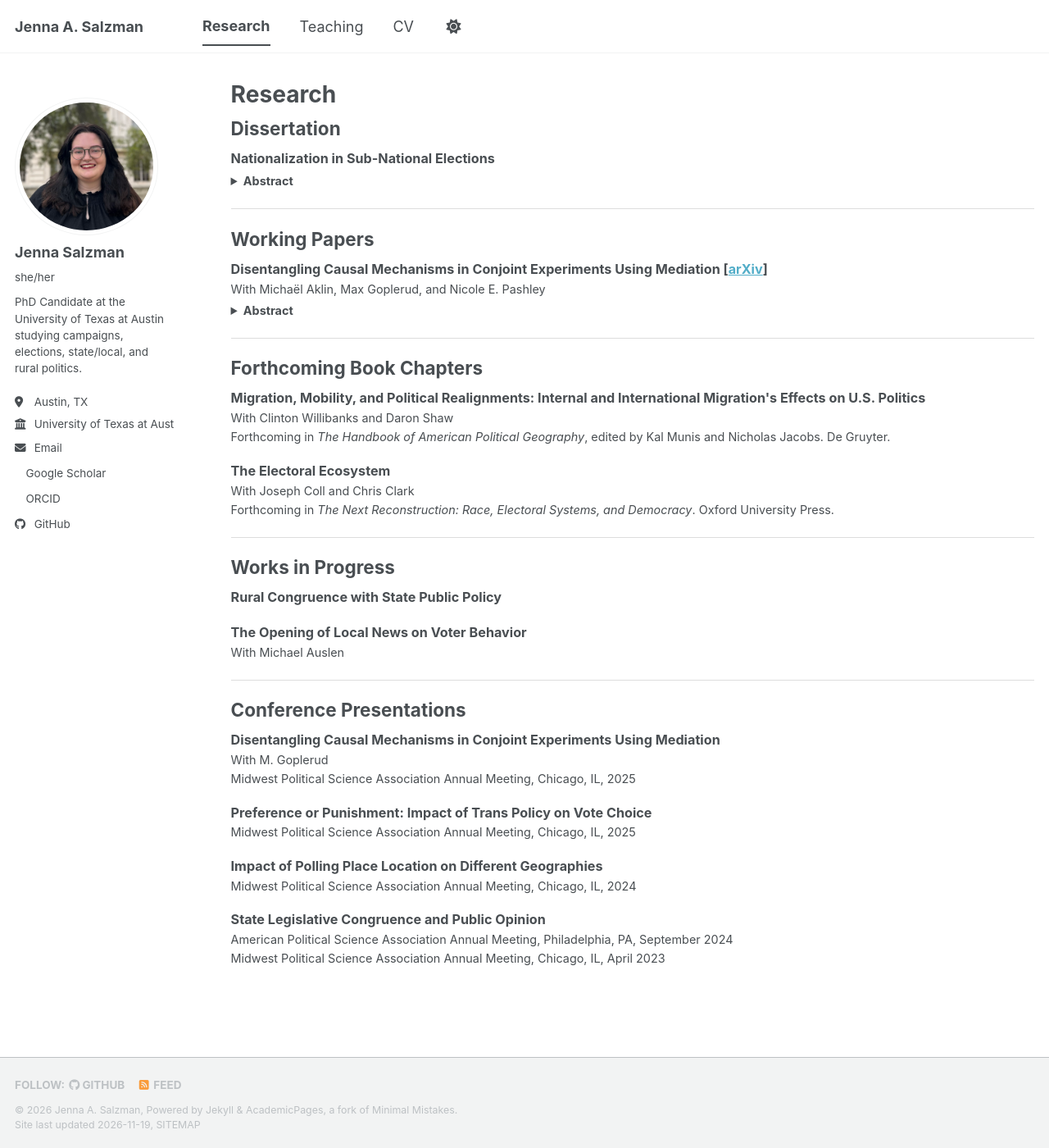
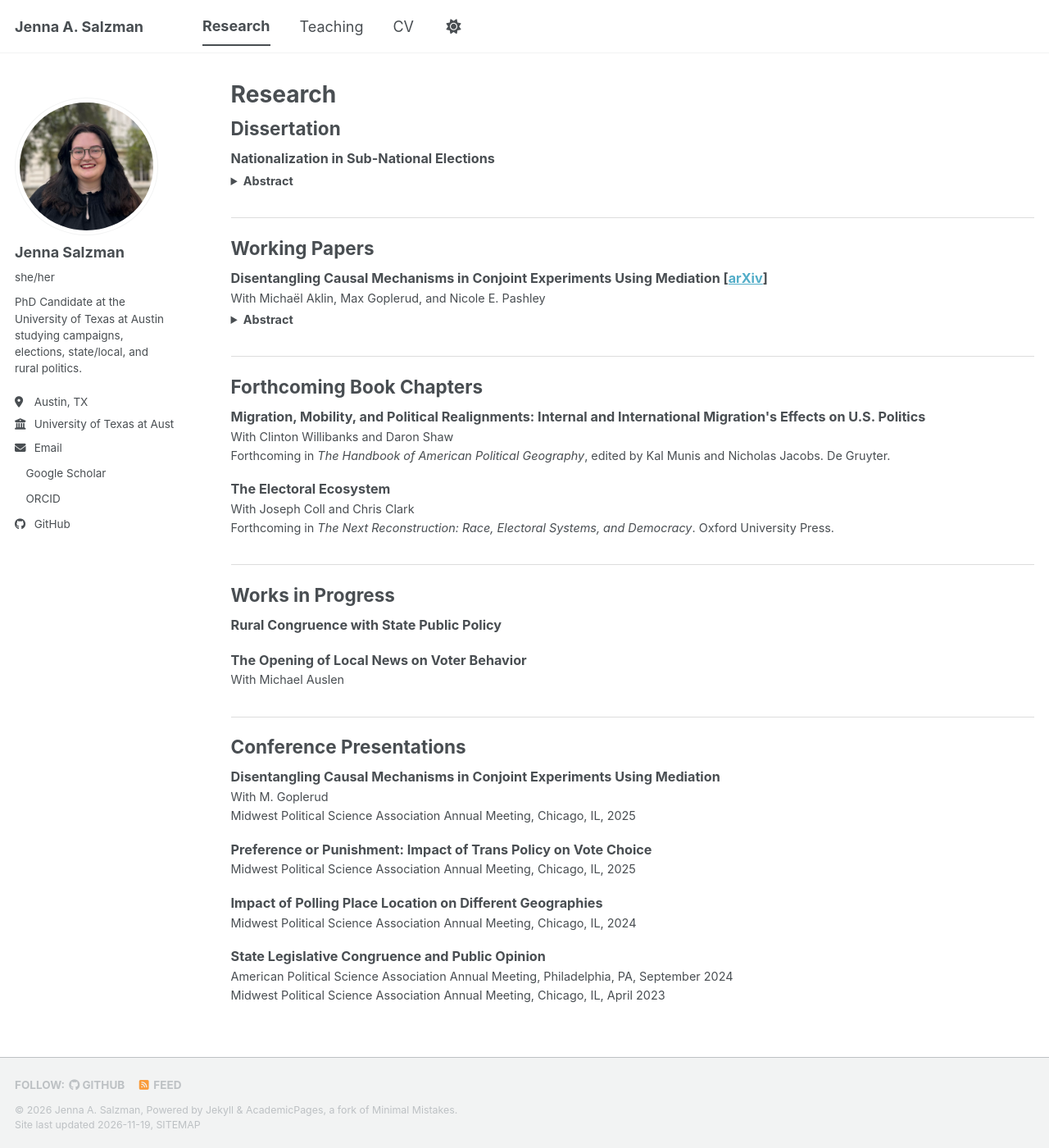
Before and after one commit to jasalzman/jasalzman.github.io, a Jekyll site: the page built from _pages/publications.html, in a window 1280 px wide and 1400 px high. Shown: the whole window at 82% size. Built offline with Jekyll 4.4.1, drawn with Linux system fonts in a browser that asks for light colours; a script bundle is joined from its source files by our own code; a style sheet for code colours, icons or effects is not loaded.

Commit message:
Update publications.html

```diff
--- a/_pages/publications.html
+++ b/_pages/publications.html
@@ -13,9 +13,9 @@ author_profile: true
   .entry summary { cursor: pointer; font-weight: bold; }
   .entry details p { margin: 0.4em 0 0 0; }
   .archive h2 {
-    margin-top: 1em;
+    margin-top: 1.5em;
     padding-top: 1em;
-    border-top: 1px solid #ddd;
+    border-top: 1.5px solid #ddd;
     border-bottom: none;
   }
   .archive h2:first-of-type {
```
